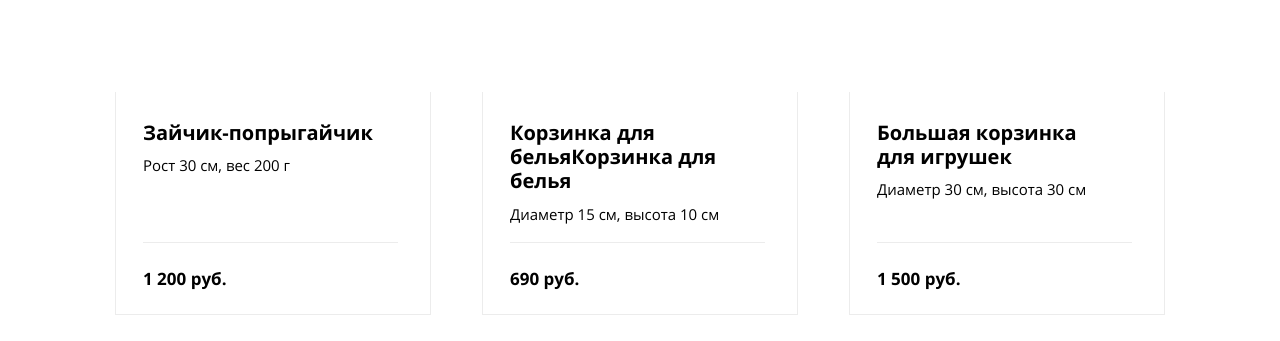
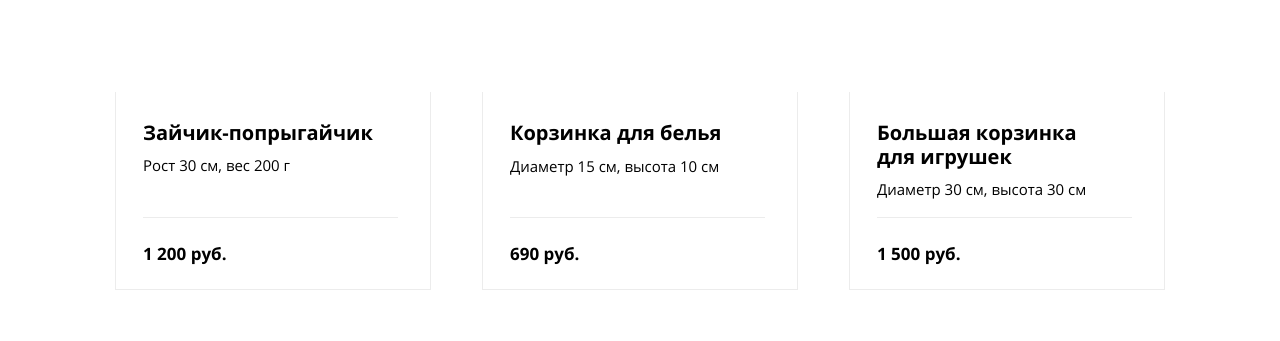
Before and after one commit to hawkf/1263893-mishka-21, a website: page source/catalog.html in a window 1280 px wide. Shown: the part 840-1181 px from the top of the page. Drawn offline with nearby package versions, Linux system fonts and the light colour scheme; files that its build step writes are made by us from their sources.

Commit message:
Внес исправления

```diff
--- a/source/catalog.html
+++ b/source/catalog.html
@@ -101,7 +101,7 @@
             </picture>
           </div>
           <div class="catalog-list__item-parameters">
-            <p class="catalog-list__item-name">Корзинка для бельяКорзинка для белья</p>
+            <p class="catalog-list__item-name">Корзинка для белья</p>
             <p class="catalog-list__item-description">Диаметр 15 см, высота 10 см</p>
             <p class="catalog-list__item-price">690 руб.</p>
           </div>
--- a/source/sass/blocks/color-list.scss
+++ b/source/sass/blocks/color-list.scss
@@ -72,6 +72,12 @@
       width: 48px;
       height: 48px;
     }
+
+    @media (min-width: $desktop-width) {
+      top: -20px;
+      width: 48px;
+      height: 48px;
+    }
   }
 
   input:active + label::before {
@@ -86,6 +92,12 @@
     @media (min-width: $tablet-width) {
       left: -82px;
       top: -17px;
+      width: 48px;
+      height: 48px;
+    }
+
+    @media (min-width: $desktop-width) {
+      top: -20px;
       width: 48px;
       height: 48px;
     }
```
Also changed, not shown: source/index.html (+1 -1 lines).
